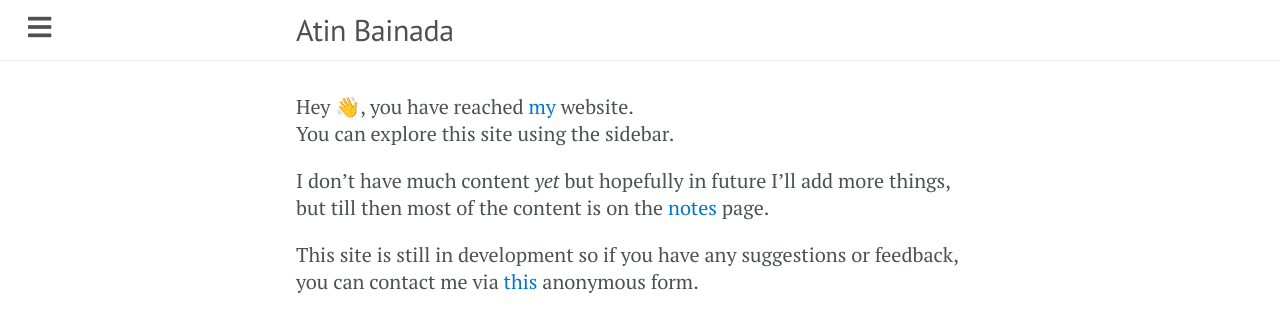
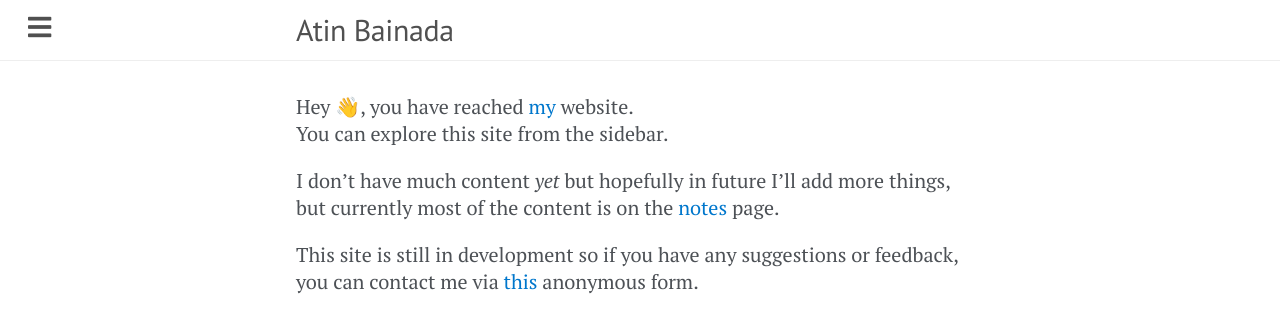
Before and after one commit to LeoAB10/LeoAB10.github.io, a Jekyll site: the page built from index.md, in a window 1280 px wide. Shown: the top 316 px of the page. Built offline with Jekyll 4.4.1, drawn with Linux system fonts in a browser that asks for light colours; emoji names are drawn with the system emoji font.

Commit message:
li'l changes

```diff
--- a/index.md
+++ b/index.md
@@ -5,8 +5,8 @@ sub-title: Atin
 ---
 
 Hey :wave:, you have reached [my](/about) website.
-You can explore this site using the sidebar.
+You can explore this site from the sidebar.
 
-I don't have much content _yet_ but hopefully in future I'll add more things, but till then most of the content is on the [notes](/notes) page.
+I don't have much content _yet_ but hopefully in future I'll add more things, but currently most of the content is on the [notes](/notes) page.
 
 This site is still in development so if you have any suggestions or feedback, you can contact me via <a href="https://forms.gle/oj5BvZftnLP5qgBy5" target="_blank">this</a> anonymous form.
```
